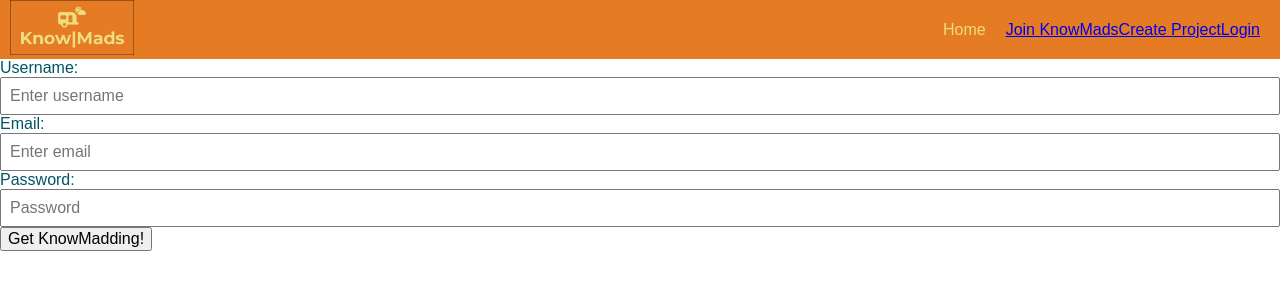
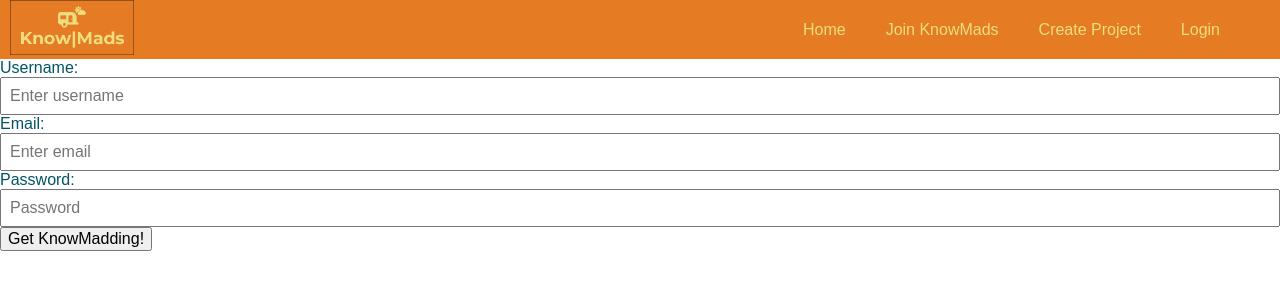
Before and after one commit to pauline-segi/crowdfunding_frontend, a React (Vite) app: page /users in a window 1280 px wide. Shown: the top 300 px of the page. Built offline with nearby package versions, Linux system fonts and the light colour scheme.

Commit message:
Added some css to the navbar and home page

```diff
--- a/src/components/NavBar.css
+++ b/src/components/NavBar.css
@@ -4,28 +4,87 @@
     display: flex;
     align-items: center;
     justify-content: space-between;
-    padding-right: 20px;
+    padding-right: 10px;
     padding-left: 10px;
 }
 
 .navbar-logo {
     width: 124px;
     height: auto;
-    background-color: var(--dark-orange);
     border: none;
     outline: none;
 }
 
+
 /* Nav link styles */
 .home-link,
-.login-link {
-    padding: 20px;
+.signup-link,
+.createproject-link,
+#login-link {
+    padding: 10px;
+    color: var(--light-orange);
+    text-decoration: none;
+    display: block;
+}
+
+/* Hover style */
+.home-link:hover,
+.signup-link:hover,
+.createproject-link:hover,
+#login-link:hover {
+    background-color: var(--teal);
+    border-radius: 4px;
+    padding: 10px;
+}
+
+
+/* Updated styles for desktop view */
+.desktop-nav {
+    display: flex;
+    align-items: center;
+    margin-right: 20px;
+}
+
+.desktop-nav a {
+    margin-right: 20px;
+}
+
+
+
+/* Mobile View */
+.menu-icon {
+    order: 1;
+    width: 20px;
+    height: auto;
+    cursor: pointer;
+    margin-right: 10px;
+    color: var(--light-orange)
+}
+
+/* Hide the navigation links by default in mobile view */
+#nav-bar.mobile-menu-open .navbar-logo-link,
+#nav-bar.mobile-menu-open nav {
+    display: block;
+}
+
+/* Updated styles for mobile view */
+.mobile-nav {
+    display: none;
+}
+
+.mobile-menu-open .mobile-nav {
+    display: block;
+    text-align: center;
+}
+
+.mobile-nav a {
+    display: block;
+    padding: 10px 0;
     color: var(--light-orange);
     text-decoration: none;
 }
 
-.home-link:hover,
-.login-link:hover {
+.mobile-nav a:hover {
     background-color: var(--teal);
     border-radius: 4px;
 }
--- a/src/components/NavBar.jsx
+++ b/src/components/NavBar.jsx
@@ -1,42 +1,102 @@
+// links: .navbar-logo-link, .home-link, .signup-link, .createproject-link, .login-link,
+
+import React, { useState, useEffect } from 'react';
 import { Link, Outlet } from 'react-router-dom';
 import { useAuth } from '../hooks/use-auth';
 
 import './NavBar.css';
-import "../pages/HomePage.css";
+import '../pages/HomePage.css';
 
 import kmLogoVrt from '../img/km-logo-vrt.png';
 
-
 function NavBar() {
     const { auth, setAuth } = useAuth();
+    const [isMobileView, setIsMobileView] = useState(window.innerWidth < 768);
+    const [isMenuOpen, setIsMenuOpen] = useState(false);
 
     const handleLogout = () => {
         window.localStorage.removeItem('token');
         setAuth({ token: null });
     };
 
+    const toggleMenu = () => {
+        setIsMenuOpen(!isMenuOpen);
+    };
+
+    useEffect(() => {
+        const handleResize = () => {
+            setIsMobileView(window.innerWidth < 768);
+        };
+
+        window.addEventListener('resize', handleResize);
+
+        return () => {
+            window.removeEventListener('resize', handleResize);
+        };
+    }, []);
 
     return (
         <div>
-            {/* NavBar */}
+            {/* NavBar Desktop View */}
+            {!isMobileView && (
                 <div id="nav-bar">
                     <Link to="/" className="navbar-logo-link">
                         <img src={kmLogoVrt} alt="KnowMads Logo" className="navbar-logo" />
                     </Link>
-                <nav>
-                    <Link to="/" className="home-link">Home</Link>
-                    <Link to="/users" className="signup-link">Join KnowMads</Link>
-                    <Link to="/createproject" className="createproject-link">Create Project</Link>
-
+                    <nav className="desktop-nav">
+                        <Link to="/" className="home-link">
+                            Home
+                        </Link>
+                        <Link to="/users" className="signup-link">
+                            Join KnowMads
+                        </Link>
+                        <Link to="/createproject" className="createproject-link">
+                            Create Project
+                        </Link>
                         {auth.token ? (
                             <Link to="/" onClick={handleLogout}>
                                 Log Out
                             </Link>
                         ) : (
-                        <Link to="/login" id="login-link">Login</Link>
+                            <Link to="/login" id="login-link">
+                                Login
+                            </Link>
                         )}
                     </nav>
                 </div>
+            )}
+
+            {/* Unicode character for the menu icon */}
+            {isMobileView && (
+                <div id="nav-bar" className={isMenuOpen ? 'mobile-menu-open' : ''}>
+                    <div className="menu-icon" onClick={toggleMenu}>
+                        &#9776;
+                    </div>
+                    <Link to="/" className="navbar-logo-link">
+                        <img src={kmLogoVrt} alt="KnowMads Logo" className="navbar-logo" />
+                    </Link>
+                    <nav className="mobile-nav">
+                        <Link to="/" className="home-link">
+                            Home
+                        </Link>
+                        <Link to="/users" className="signup-link">
+                            Join KnowMads
+                        </Link>
+                        <Link to="/createproject" className="createproject-link">
+                            Create Project
+                        </Link>
+                        {auth.token ? (
+                            <Link to="/" onClick={handleLogout}>
+                                Log Out
+                            </Link>
+                        ) : (
+                            <Link to="/login" id="login-link">
+                                Login
+                            </Link>
+                        )}
+                    </nav>
+                </div>
+            )}
 
             {/* Content Container */}
             <div className="content-container">
--- a/src/components/SignupForm.jsx
+++ b/src/components/SignupForm.jsx
@@ -41,7 +41,8 @@ function SignupForm() {
 
     return (
         <form onSubmit={handleSubmit}>
-            <div className="signup-link">
+            <div className="signup">
+                <div>
                     <label htmlFor="username">Username:</label>
                     <input
                         type="text"
@@ -71,6 +72,7 @@ function SignupForm() {
                 <button type="submit" onSubmit={handleSubmit}>
                     Get KnowMadding!
                 </button>
+            </div>
         </form>
     );
 }
```
Lines whose indentation alone changed are shown as unchanged.
